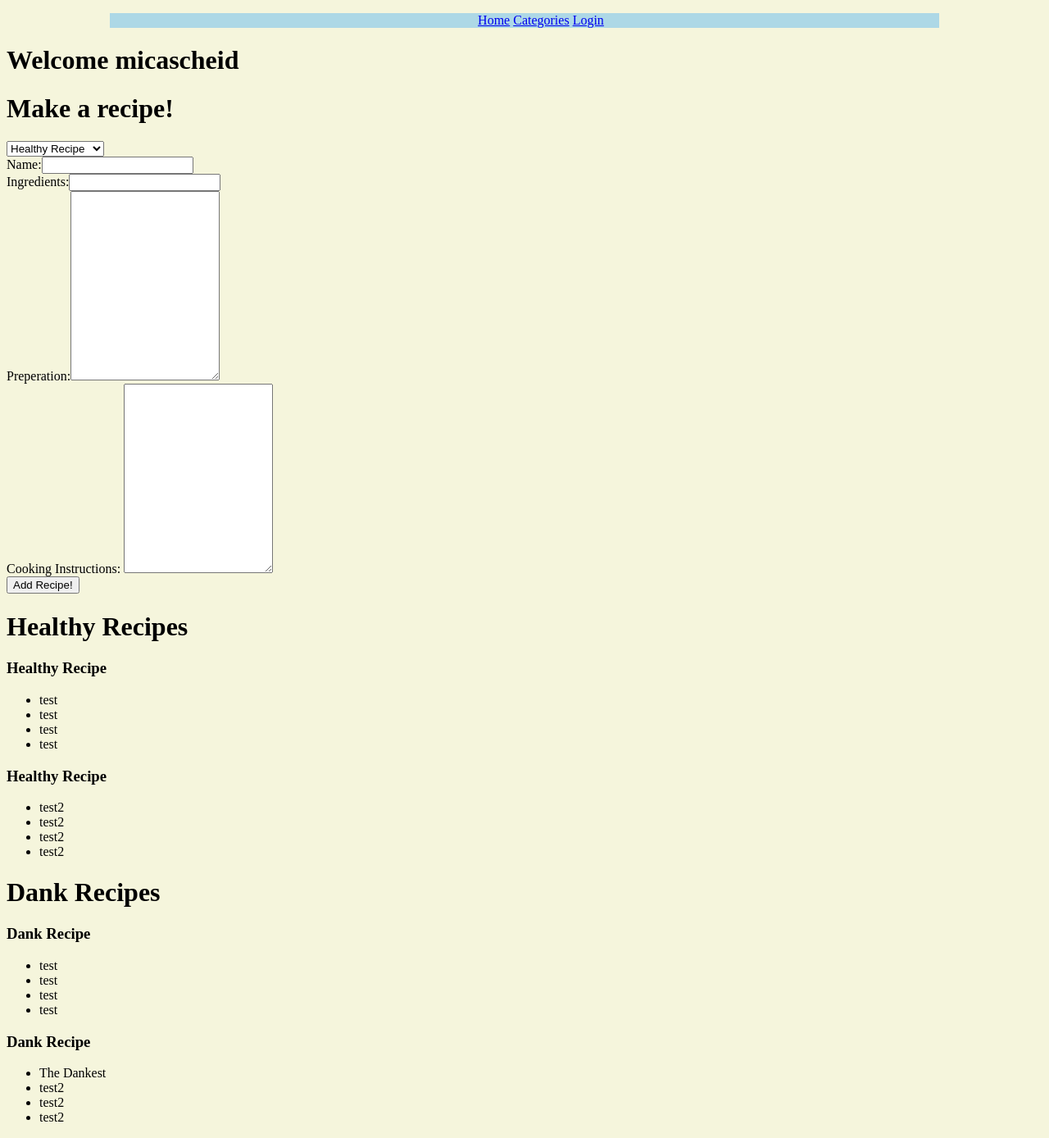
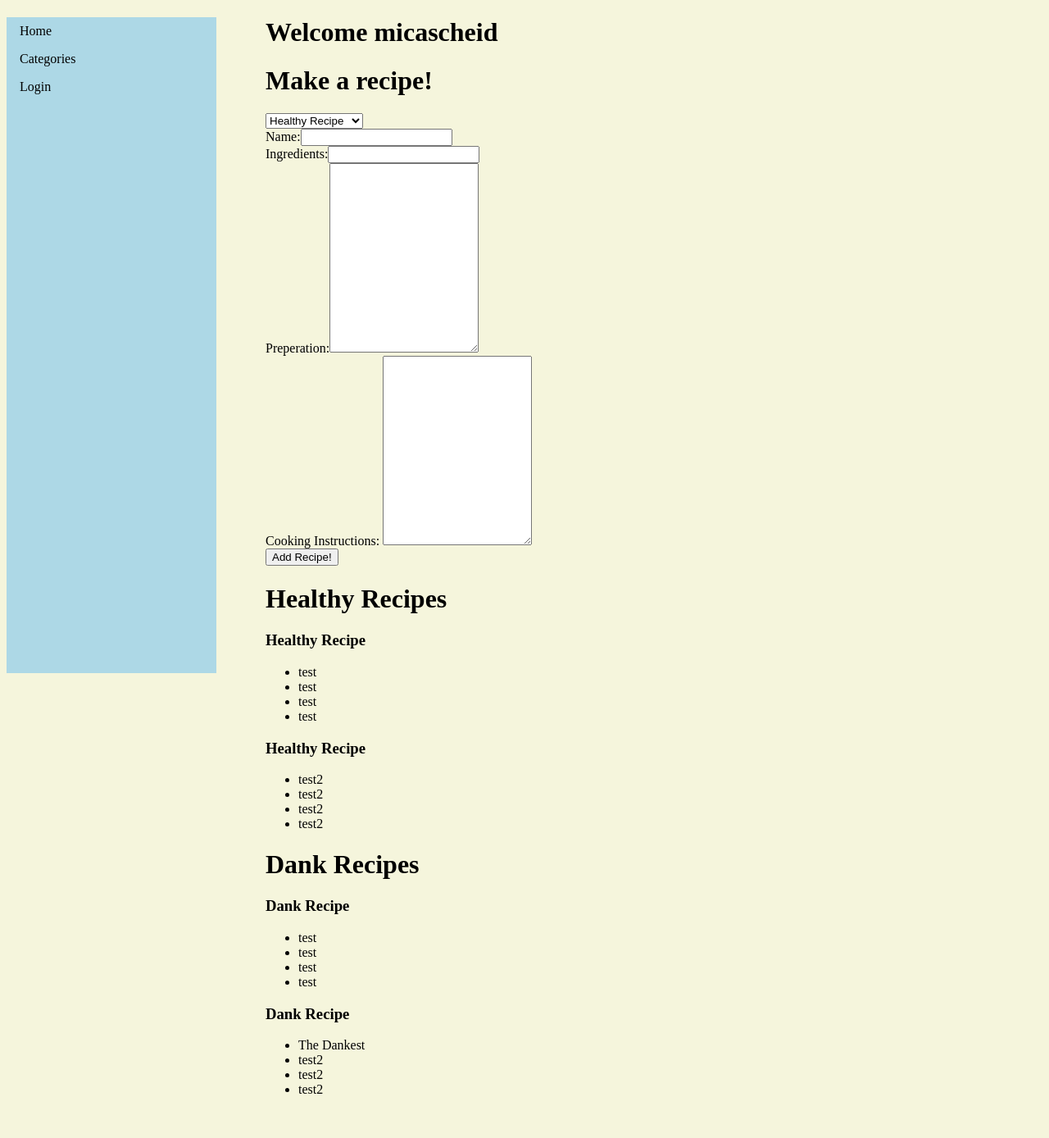
Before and after one commit to micascheid/FinalProject_micaLinscheid, a Flask app: page /profile in a window 1280 px wide. Shown: the whole page at 82% size. After the commit the page ends 1334 px from the top, so only its background shows below. Run offline with Flask 2, Linux system fonts and the light colour scheme; a user stored in the database is signed in; data comes from the database, SQL or seed files in the repository.

Commit message:
basic css update

```diff
--- a/static/styles/main.css
+++ b/static/styles/main.css
@@ -2,21 +2,28 @@ body {
     background-color: beige;
 }
 
-nav {
-    width: 80%;
-    margin-left: 10%;
-    margin-right:10%;
-    text-align: center;
+nav ul {
+    list-style: none;
+    width: 20%;
     background-color: lightblue;
+    margin: 0;
+    padding: 0;
+    height: 100%;
+    position: fixed;
+    overflow: auto;
 }
 
-nav ul li {
-    text-align: center;
-    list-style: none;
-    display: inline-block;
+nav ul li a {
+    display: block;
+    color: #000;
+    text-decoration: none;
+    padding:8px 16px;
 }
 
 nav ul li a:hover {
-    display: block;
     background-color: darkcyan;
 }
+
+nav ul li a.active {
+    background-color: aquamarine;
+}
--- a/templates/base.html
+++ b/templates/base.html
@@ -9,7 +9,7 @@
 
     <nav>
         <ul>
-            <li><a href="/home">Home</a></li>
+            <li><a href="/">Home</a></li>
             <li><a href="/categories">Categories</a></li>
             <li><a href="/login">Login</a></li>
         </ul>
@@ -17,7 +17,7 @@
 
 
 
-    {% block content %} {% endblock %}
+    {% block content %}{% endblock %}
 
 </body>
 </html>
--- a/templates/login.html
+++ b/templates/login.html
@@ -13,6 +13,7 @@
 
     <!--Login Content-->
     {% block content %}
+    <div style="margin-left: 25%">
         <h1>Already have an account? Login!</h1>
         <form action="/login" method="POST">
               Username:<input type="text" name="username"><br>
@@ -28,7 +29,7 @@
             <input type="submit" value="Sign Up!">
 
         </form>
-
+    </div>
     {% endblock %}
 
 
--- a/templates/profile.html
+++ b/templates/profile.html
@@ -13,6 +13,7 @@
 
     <!--User Content-->
     {% block content %}
+    <div style="margin-left: 25%">
         <h1>Welcome {{username}}</h1>
         <h1>Make a recipe!</h1>
         <form action="/profile" method="POST">
@@ -56,6 +57,6 @@
             {% endfor %}
         {% endif %}
     {% endblock %}
-
+    </div>
 </body>
 </html>
```
